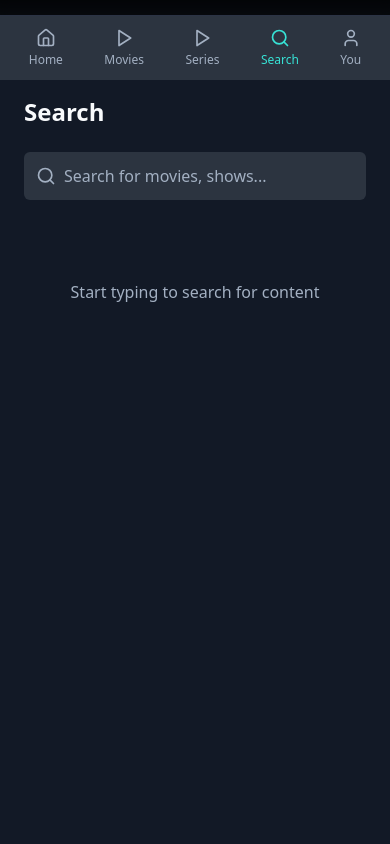
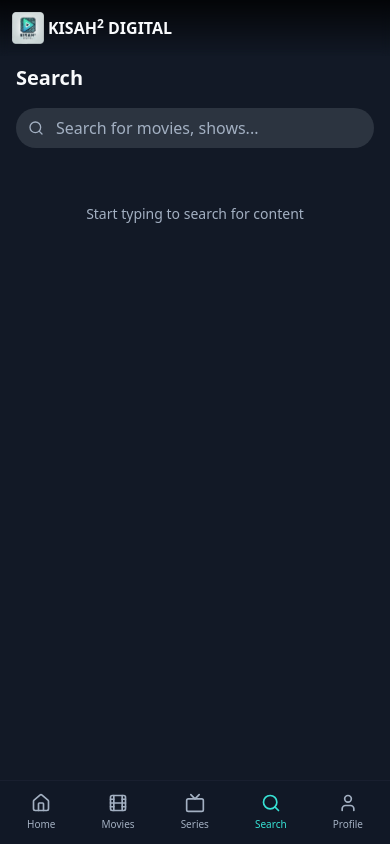
Before and after one commit to Zapper9022/KishaDigital, a React (Vite) app: page /search in a window 390 px wide. Built offline with nearby package versions, Linux system fonts and the light colour scheme.

Commit message:
Refactor: Apply mobile app UI and portrait content
-   Adjust content card aspect ratio to 9:16.
-   Revise UI for mobile app dimensions.
-   Enhance UI aesthetics.

```diff
--- a/src/App.tsx
+++ b/src/App.tsx
@@ -18,6 +18,7 @@ const queryClient = new QueryClient();
 const App = () => (
   <QueryClientProvider client={queryClient}>
     <TooltipProvider>
+      <div className="max-w-md mx-auto min-h-screen bg-kisah-dark relative">
         <Toaster />
         <Sonner />
         <BrowserRouter>
@@ -32,6 +33,7 @@ const App = () => (
             <Route path="*" element={<NotFound />} />
           </Routes>
         </BrowserRouter>
+      </div>
     </TooltipProvider>
   </QueryClientProvider>
 );
--- a/src/components/Navigation.tsx
+++ b/src/components/Navigation.tsx
@@ -1,6 +1,6 @@
 
 import { Link, useLocation } from "react-router-dom";
-import { Search, User, Home, Play } from "lucide-react";
+import { Search, User, Home, Film, Tv } from "lucide-react";
 import { cn } from "@/lib/utils";
 
 const Navigation = () => {
@@ -10,45 +10,32 @@ const Navigation = () => {
   const isActive = (path: string) => currentPath === path;
 
   return (
-    <div className="fixed top-0 left-0 w-full z-50 bg-gradient-to-b from-black/80 to-transparent backdrop-blur-sm p-4">
-      <div className="flex items-center justify-between max-w-7xl mx-auto">
-        <div className="flex items-center gap-10">
+    <>
+      {/* Top Header */}
+      <div className="fixed top-0 left-0 w-full z-50 bg-gradient-to-b from-black/80 to-transparent backdrop-blur-sm p-3">
+        <div className="flex items-center justify-between">
           <Link to="/" className="flex items-center">
-            <div className="relative h-12 w-12">
+            <div className="relative h-8 w-8">
               <img
                 src="/lovable-uploads/4ddcc736-3bdb-49be-ae13-68f7b5099d72.png"
                 alt="Kisah Digital Logo"
                 className="h-full w-full object-contain"
               />
             </div>
-            <span className="text-xl font-bold ml-2">KISAH<sup>2</sup> DIGITAL</span>
+            <span className="text-base font-bold ml-1">KISAH<sup>2</sup> DIGITAL</span>
           </Link>
-
-          <nav className="hidden md:flex items-center space-x-6">
-            <NavItem to="/" icon={<Home className="w-4 h-4" />} title="Home" isActive={isActive("/")} />
-            <NavItem to="/movies" icon={<Play className="w-4 h-4" />} title="Movies" isActive={isActive("/movies")} />
-            <NavItem to="/series" icon={<Play className="w-4 h-4" />} title="Series" isActive={isActive("/series")} />
-            <NavItem to="/search" icon={<Search className="w-4 h-4" />} title="Search" isActive={isActive("/search")} />
-          </nav>
         </div>
-
-        <Link to="/profile" className="flex items-center gap-2">
-          <div className="w-8 h-8 rounded-full bg-gradient-to-r from-kisah-primary to-kisah-secondary flex items-center justify-center">
-            <User className="w-5 h-5 text-white" />
-          </div>
-          <span className="hidden md:inline">Profile</span>
-        </Link>
       </div>
 
-      {/* Mobile navigation */}
-      <div className="md:hidden fixed bottom-0 left-0 right-0 bg-kisah-gray border-t border-muted flex items-center justify-around p-2">
-        <NavItem to="/" icon={<Home className="w-5 h-5" />} title="Home" isActive={isActive("/")} isMobile />
-        <NavItem to="/movies" icon={<Play className="w-5 h-5" />} title="Movies" isActive={isActive("/movies")} isMobile />
-        <NavItem to="/series" icon={<Play className="w-5 h-5" />} title="Series" isActive={isActive("/series")} isMobile />
-        <NavItem to="/search" icon={<Search className="w-5 h-5" />} title="Search" isActive={isActive("/search")} isMobile />
-        <NavItem to="/profile" icon={<User className="w-5 h-5" />} title="You" isActive={isActive("/profile")} isMobile />
+      {/* Bottom Tab Bar */}
+      <div className="fixed bottom-0 left-0 right-0 bg-kisah-dark/95 border-t border-muted/30 flex items-center justify-around p-1 z-50 backdrop-blur-sm">
+        <NavItem to="/" icon={<Home className="w-5 h-5" />} title="Home" isActive={isActive("/")} />
+        <NavItem to="/movies" icon={<Film className="w-5 h-5" />} title="Movies" isActive={isActive("/movies")} />
+        <NavItem to="/series" icon={<Tv className="w-5 h-5" />} title="Series" isActive={isActive("/series")} />
+        <NavItem to="/search" icon={<Search className="w-5 h-5" />} title="Search" isActive={isActive("/search")} />
+        <NavItem to="/profile" icon={<User className="w-5 h-5" />} title="Profile" isActive={isActive("/profile")} />
       </div>
-    </div>
+    </>
   );
 };
 
@@ -57,29 +44,21 @@ interface NavItemProps {
   icon: React.ReactNode;
   title: string;
   isActive: boolean;
-  isMobile?: boolean;
 }
 
-const NavItem = ({ to, icon, title, isActive, isMobile = false }: NavItemProps) => {
+const NavItem = ({ to, icon, title, isActive }: NavItemProps) => {
   return (
     <Link
       to={to}
       className={cn(
-        "flex items-center transition-colors duration-200",
-        isMobile ? "flex-col py-1 px-3" : "space-x-2",
+        "flex flex-col items-center py-2 px-3",
         isActive
-          ? "text-kisah-primary font-medium"
-          : "text-muted-foreground hover:text-white"
+          ? "text-kisah-primary"
+          : "text-muted-foreground"
       )}
     >
       {icon}
-      <span className={cn(
-        isMobile ? "text-xs mt-1" : ""
-      )}>{title}</span>
-
-      {isActive && !isMobile && (
-        <div className="absolute h-1 bg-kisah-primary rounded-full bottom-[-14px] left-0 right-0" />
-      )}
+      <span className="text-[10px] mt-1">{title}</span>
     </Link>
   );
 };
--- a/src/index.css
+++ b/src/index.css
@@ -42,31 +42,63 @@
     @apply border-border;
   }
 
+  html, body {
+    height: 100%;
+    width: 100%;
+    overscroll-behavior: none;
+  }
+
   body {
     @apply bg-kisah-dark text-foreground;
     font-feature-settings: "rlig" 1, "calt" 1;
+    touch-action: manipulation;
   }
 
   ::-webkit-scrollbar {
-    width: 5px;
-    height: 5px;
+    width: 0px;
+    height: 0px;
+    display: none;
   }
 
-  ::-webkit-scrollbar-track {
-    @apply bg-transparent;
+  input {
+    @apply focus:ring-kisah-primary;
   }
 
-  ::-webkit-scrollbar-thumb {
-    @apply bg-muted rounded-full;
-  }
-
-  ::-webkit-scrollbar-thumb:hover {
-    @apply bg-muted-foreground;
+  /* Remove tap highlight on mobile */
+  * {
+    -webkit-tap-highlight-color: transparent;
   }
 }
 
 @layer utilities {
   .content-card {
-    @apply relative overflow-hidden rounded-md transition-all duration-300 hover:scale-105 cursor-pointer;
+    @apply relative overflow-hidden rounded-md transition-all duration-300 hover:scale-102 active:scale-98 will-change-transform;
+  }
+
+  .no-scrollbar {
+    -ms-overflow-style: none;
+    scrollbar-width: none;
+  }
+
+  .no-scrollbar::-webkit-scrollbar {
+    display: none;
+  }
+
+  .scale-102 {
+    transform: scale(1.02);
+  }
+
+  .scale-98 {
+    transform: scale(0.98);
   }
 }
+
+/* Mobile-friendly animations */
+@keyframes fadeIn {
+  from { opacity: 0; }
+  to { opacity: 1; }
+}
+
+.fade-in {
+  animation: fadeIn 0.3s ease-out;
+}
--- a/src/pages/Index.tsx
+++ b/src/pages/Index.tsx
@@ -8,7 +8,7 @@ const Index = () => {
   // In a real app, this data would come from an API
   const featuredContent = {
     title: "Moon Knight",
-    description: "When Steven Grant, a mild-mannered gift-shop employee, becomes plagued with blackouts and memories of another life, he discovers he has dissociative identity disorder and shares a body with mercenary Marc Spector.",
+    description: "When Steven Grant, a mild-mannered gift-shop employee, becomes plagued with blackouts and memories of another life, he discovers he has dissociative identity disorder.",
     imageUrl: "https://images.unsplash.com/photo-1605810230434-7631ac76ec81?ixlib=rb-1.2.1&ixid=MnwxMjA3fDB8MHxwaG90by1wYWdlfHx8fGVufDB8fHx8&auto=format&fit=crop&w=1170&q=80",
     videoId: "moon-knight-1",
   };
@@ -126,7 +126,7 @@ const Index = () => {
     <div className="min-h-screen">
       <Navigation />
 
-      <main className="pb-24">
+      <main className="pb-16 pt-12">
         <Hero
           title={featuredContent.title}
           description={featuredContent.description}
@@ -134,7 +134,7 @@ const Index = () => {
           videoId={featuredContent.videoId}
         />
 
-        <div className="px-6 md:px-12">
+        <div className="px-2">
           <ContentRow title="Trending Now" items={trendingNow} />
           <ContentRow title="New Releases" items={newReleases} />
           <ContentRow title="Recommended For You" items={recommended} />
--- a/src/pages/Search.tsx
+++ b/src/pages/Search.tsx
@@ -1,4 +1,3 @@
-
 import { useState, useEffect } from "react";
 import Navigation from "@/components/Navigation";
 import { Search as SearchIcon } from "lucide-react";
@@ -72,43 +71,42 @@ const Search = () => {
     <div className="min-h-screen">
       <Navigation />
 
-      <main className="pt-24 px-6 md:px-12 pb-24">
-        <div className="max-w-4xl mx-auto">
-          <h1 className="text-2xl font-semibold mb-6">Search</h1>
+      <main className="pt-16 pb-16 px-4">
+        <h1 className="text-xl font-bold mb-4">Search</h1>
 
-          <div className="relative mb-8">
-            <SearchIcon className="absolute left-3 top-1/2 transform -translate-y-1/2 text-muted-foreground h-5 w-5" />
+        <div className="relative mb-6">
+          <SearchIcon className="absolute left-3 top-1/2 transform -translate-y-1/2 text-muted-foreground h-4 w-4" />
           <Input
             type="text"
             placeholder="Search for movies, shows..."
             value={query}
             onChange={(e) => setQuery(e.target.value)}
-              className="pl-10 bg-kisah-gray border-none text-white h-12"
+            className="pl-10 bg-kisah-gray border-none text-white h-10 rounded-full"
           />
         </div>
 
         {query.trim() === "" ? (
-            <div className="text-center py-12">
-              <p className="text-muted-foreground">Start typing to search for content</p>
+          <div className="text-center py-8">
+            <p className="text-muted-foreground text-sm">Start typing to search for content</p>
           </div>
         ) : results.length > 0 ? (
-            <div className="grid grid-cols-2 sm:grid-cols-3 md:grid-cols-4 lg:grid-cols-5 gap-4">
+          <div className="grid grid-cols-3 gap-3">
             {results.map((item) => (
               <Link
                 key={item.id}
                 to={`/details/${item.id}`}
                 className="content-card"
               >
-                  <div className="aspect-[2/3] relative rounded-md overflow-hidden">
+                <div className="aspect-[9/16] relative rounded-md overflow-hidden">
                   <img
                     src={item.imageUrl}
                     alt={item.title}
                     className="w-full h-full object-cover"
                   />
-                    <div className="absolute inset-0 bg-black/40 opacity-0 hover:opacity-100 flex items-end transition-opacity p-2">
-                      <div>
-                        <p className="text-sm font-medium">{item.title}</p>
-                        <p className="text-xs text-gray-300 capitalize">{item.type}</p>
+                  <div className="absolute inset-0 bg-gradient-to-t from-black/80 to-transparent opacity-0 hover:opacity-100 flex items-end transition-opacity">
+                    <div className="p-2">
+                      <p className="text-xs font-medium line-clamp-2">{item.title}</p>
+                      <p className="text-[10px] text-gray-300 capitalize">{item.type}</p>
                     </div>
                   </div>
                 </div>
@@ -116,11 +114,10 @@ const Search = () => {
             ))}
           </div>
         ) : (
-            <div className="text-center py-12">
-              <p className="text-muted-foreground">No results found for "{query}"</p>
+          <div className="text-center py-8">
+            <p className="text-muted-foreground text-sm">No results found for "{query}"</p>
           </div>
         )}
-        </div>
       </main>
     </div>
   );
```
Also changed, not shown: src/components/ContentRow.tsx (+8 -8 lines), src/components/Hero.tsx (+9 -10 lines), src/pages/Movies.tsx (+8 -6 lines), src/pages/Series.tsx (+8 -6 lines). Lines whose indentation alone changed are shown as unchanged.
